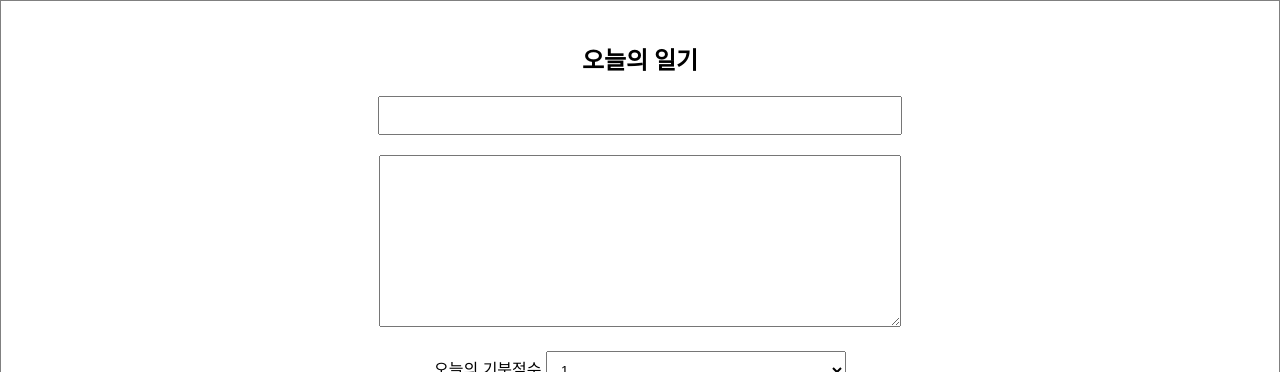
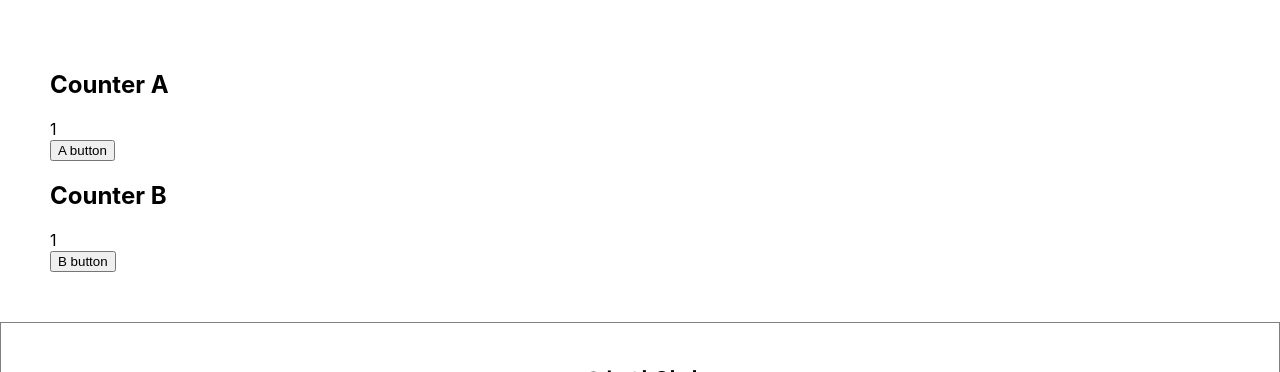
Before and after one commit to calm-lee/React-Toy-SimpleDiary, a React (Create React App) app: page / in a window 1280 px wide. Shown: the top 372 px of the page. Built offline with nearby package versions, Linux system fonts and the light colour scheme; no server answers.

Commit message:
ReactMemo 활용

```diff
--- a/src/App.js
+++ b/src/App.js
@@ -2,6 +2,7 @@
 import DiaryEditor from "./DiaryEditor";
 import DiaryList from "./DiaryList";
 import { useMemo, useEffect, useRef, useState } from "react";
+import OptimizeTest from "./OptimizeTest";
 
 //https://jsonplaceholder.typicode.com/comments
 
@@ -72,6 +73,7 @@
 
   return (
     <div className="App">
+      <OptimizeTest />
       <DiaryEditor onCreate={onCreate} />
       <div>전체 일기: {data.length}</div>
       <div>기분 좋은 일기 개수 : {goodCount}</div>
--- /dev/null
+++ b/src/OptimizeTest.js
@@ -0,0 +1,39 @@
+import React, { useState, useEffect } from "react";
+
+const CounterA = React.memo(({ count }) => {
+  useEffect(() => {
+    console.log(`CounterA update - count: ${count}`);
+  });
+
+  return <div>{count}</div>;
+});
+
+const CounterB = React.memo(({ obj }) => {
+  useEffect(() => {
+    console.log(`CounterB update = count: ${obj.count}`);
+  });
+  return <div>{obj.count}</div>;
+});
+
+const OptimizeTest = () => {
+  const [count, setCount] = useState(1);
+  const [obj, setObj] = useState({
+    count: 1,
+  });
+  return (
+    <div style={{ padding: 50 }}>
+      <div>
+        <h2>Counter A</h2>
+        <CounterA count={count} />
+        <button onClick={() => setCount(count)}>A button</button>
+      </div>
+      <div>
+        <h2>Counter B</h2>
+        <CounterB obj={obj} />
+        <button onClick={() => setObj({ count: obj.count })}>B button</button>
+      </div>
+    </div>
+  );
+};
+
+export default OptimizeTest;
```
